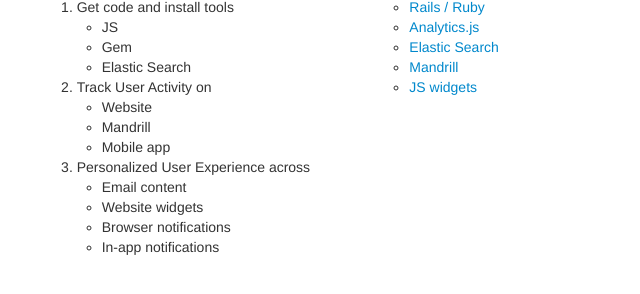
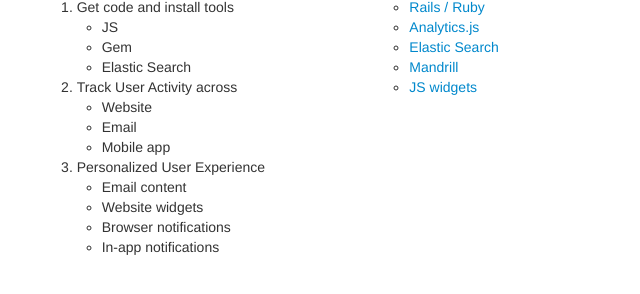
Before and after one commit to digitalscientists/activitytrack, a plain HTML site: page index.html in a window 1280 px wide. Shown: the part 654-948 px from the top of the page, 446-1086 px from the left. Drawn offline with Linux system fonts and the light colour scheme.

Commit message:
Update index.html

```diff
--- a/index.html
+++ b/index.html
@@ -89,15 +89,15 @@
 						<li>Elastic Search</li>
 					</ul>
 				</li>
-				<li>Track User Activity on
+				<li>Track User Activity across
 					<ul>
 
 						<li>Website</li>
-						<li>Mandrill</li>
+						<li>Email</li>
 						<li>Mobile app</li>
 					</ul>
 				</li>
-				<li>Personalized User Experience across
+				<li>Personalized User Experience
 					<ul>
 
 						<li>Email content</li>
```
